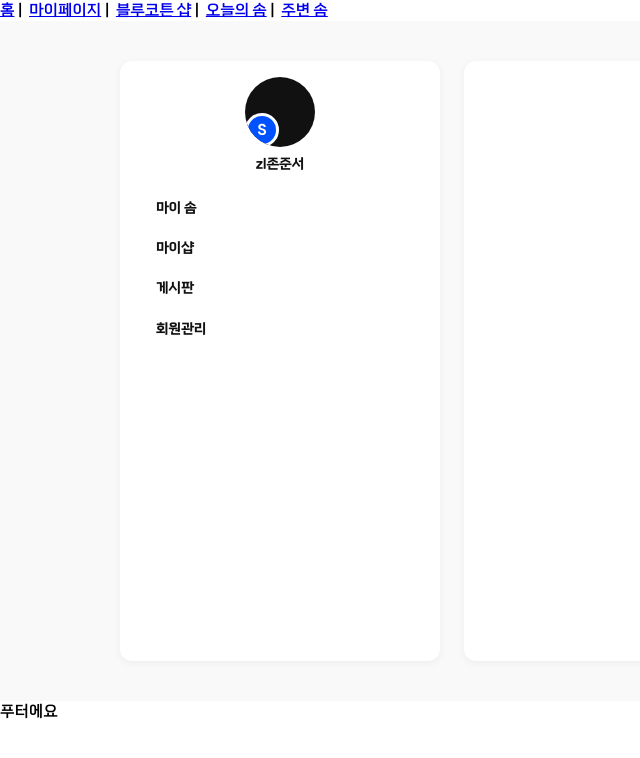
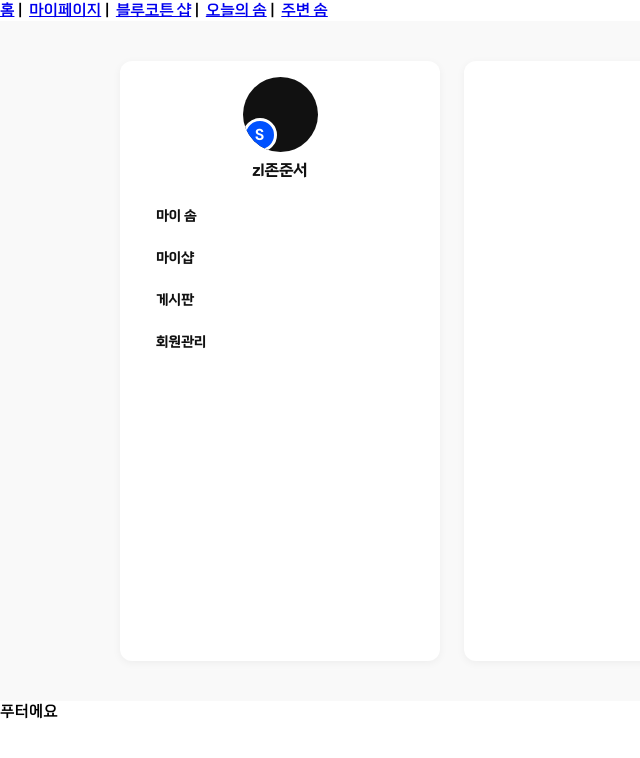
Before and after one commit to junseoch/cjs-bluecotton-react, a React (Create React App) app: page /main/my-page in a window 1280 px wide. Shown: the top 758 px of the page, without its empty margins (0-640 px from the left). Built offline with nearby package versions, Linux system fonts and the light colour scheme.

Commit message:
Reduce sidebar height further

```diff
--- a/src/pages/myPage/style.js
+++ b/src/pages/myPage/style.js
@@ -28,8 +28,8 @@ export const ProfileContainer = styled.div`
 
 export const ProfileImageWrapper = styled.div`
   position: relative;
-  width: 70px;
-  height: 70px;
+  width: 75px;
+  height: 75px;
   border-radius: 50%;
   overflow: hidden;
   margin-bottom: 8px;
@@ -59,7 +59,7 @@ export const SomBadge = styled.div`
 `;
 
 export const UserName = styled.div`
-  font-size: 14px;
+  font-size: 16px;
   font-weight: 500;
   color: ${({ theme }) => theme.PALLETE.basic};
 `;
@@ -68,7 +68,7 @@ export const NavigationList = styled.div`
   display: flex;
   flex-direction: column;
   width: 100%;
-  gap: 2px;
+  gap: 4px;
 `;
 
 export const NavLink = styled.div`
```
